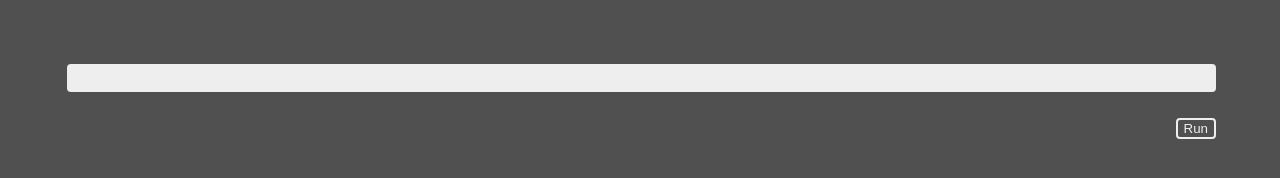
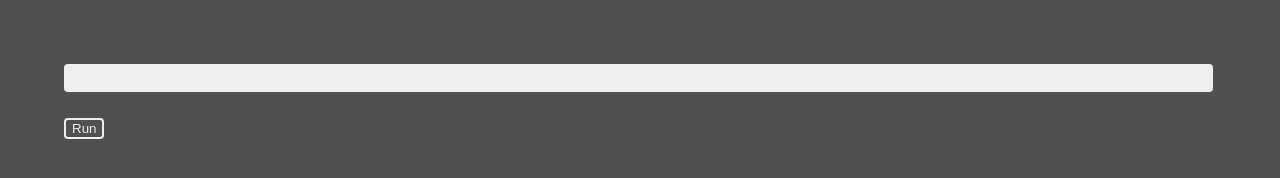
Before and after one commit to davidemozzi/JSCalculator, a plain HTML site: page index.html in a window 1280 px wide. Drawn offline with Linux system fonts and the light colour scheme.

Commit message:
Update index.html

```diff
--- a/index.html
+++ b/index.html
@@ -5,11 +5,9 @@
     <link rel="stylesheet" href="style.css?version=2">
   </head>
   <body>
-    <div dir="rtl">
-    <div id="input" contenteditable="true" dir="ltr"></div>
+    <div id="input" contenteditable="true"></div>
     <button id="run" onclick="run();">Run</button>
     <p id="output"></p>
     <script src="main.js?version=0"></script>
-    </div>
   </body>
 </html>
```
